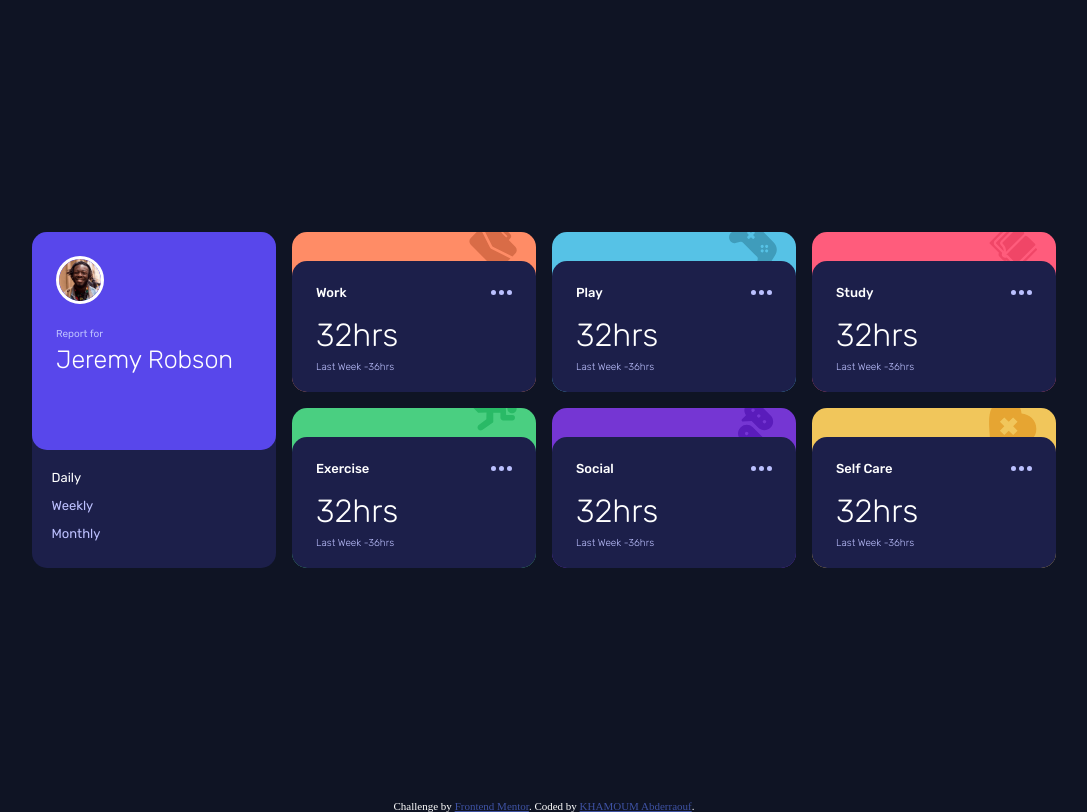
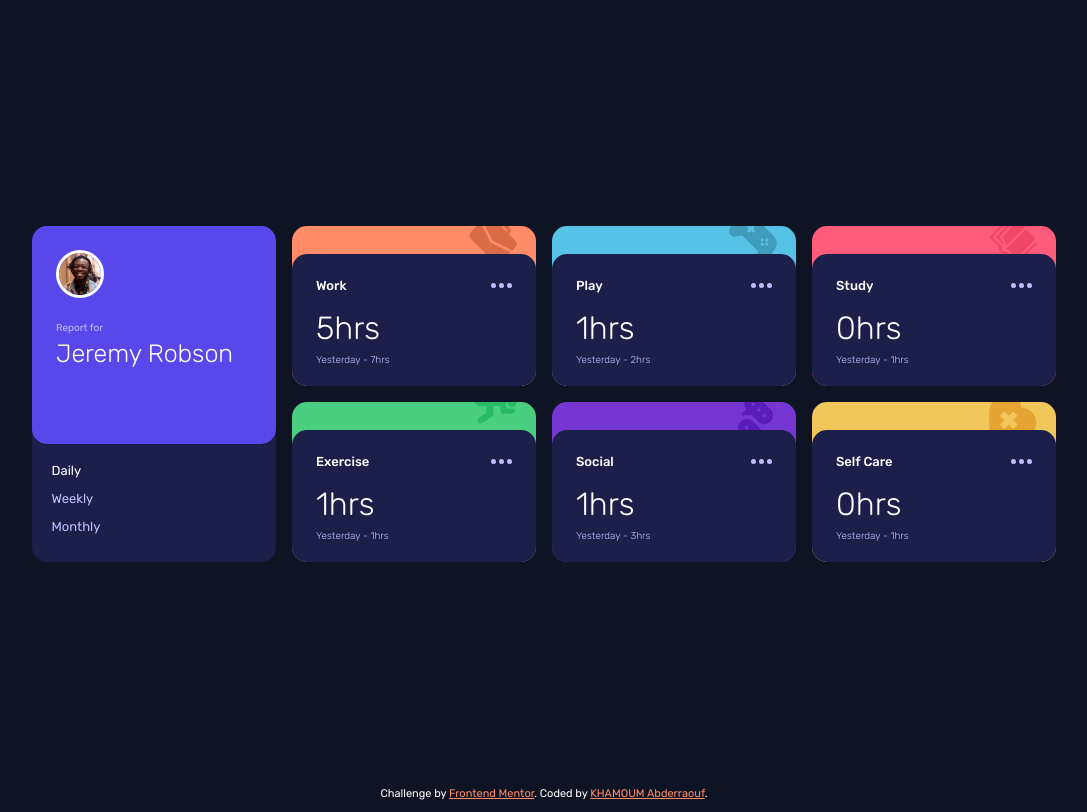
Before and after one commit to Abderaouf16/Frentend_mentor_challenge_9__Time-tracking-dashboard, a plain HTML site: page index.html in a window 1280 px wide. Both pictures are taken after a click on the label "Daily". Shown: the whole page, without its empty margins (96-1183 px from the left). Drawn offline with Linux system fonts and the light colour scheme.

Commit message:
challenge finished

```diff
--- a/app.js
+++ b/app.js
@@ -0,0 +1,148 @@
+const daily = document.getElementById("daily");
+const weekly = document.getElementById("Weekly");
+const monthly = document.getElementById("Monthly");
+
+const workPeriod = document.getElementById("work-period");
+const playPeriod = document.getElementById("play-period");
+const studyPeriod = document.getElementById("study-period");
+const exercisePeriod = document.getElementById("exercise-period");
+const socialPeriod = document.getElementById("social-period");
+const selfCarePeriod = document.getElementById("selfeCare-period");
+
+const work_PreviousPeriod = document.getElementById("work-previous-period");
+const play_PreviousPeriod = document.getElementById("play-previous-period");
+const study_PreviousPeriod = document.getElementById("study-previous-period");
+const exercise_PreviousPeriod = document.getElementById("exercise-previous-period"
+);
+const social_PreviousPeriod = document.getElementById("social-previous-period");
+const selfCare_PreviousPeriod = document.getElementById("selfCare-previous-period"
+);
+
+
+const periodFilter = document.querySelectorAll(".period-filter");
+const previousTitleElments= document.querySelectorAll('.previous-title')
+
+
+fetch("data.json")
+  .then((response) => response.json())
+  .then((data) => {
+    console.log(data);
+
+    periodFilter.forEach((element) => {
+      element.addEventListener("click", function () {
+        const selected = document.querySelector('input[name="period"]:checked');
+
+
+        if (selected.value == 1) {
+
+            previousTitleElments.forEach((previousTitle)=>{
+                previousTitle.textContent = 'Yesterday - '
+            })
+
+
+
+          workPeriod.textContent = data[0].timeframes.daily.current;
+          work_PreviousPeriod.textContent = data[0].timeframes.daily.previous;
+
+          playPeriod.textContent = data[1].timeframes.daily.current;
+          play_PreviousPeriod.textContent = data[1].timeframes.daily.previous;
+
+          studyPeriod.textContent = data[2].timeframes.daily.current;
+          study_PreviousPeriod.textContent = data[2].timeframes.daily.previous;
+
+          exercisePeriod.textContent = data[3].timeframes.daily.current;
+          exercise_PreviousPeriod.textContent =
+            data[3].timeframes.daily.previous;
+
+          socialPeriod.textContent = data[4].timeframes.daily.current;
+          social_PreviousPeriod.textContent = data[4].timeframes.daily.previous;
+
+          selfCarePeriod.textContent = data[5].timeframes.daily.current;
+          selfCare_PreviousPeriod.textContent =
+            data[5].timeframes.daily.previous;
+        } else if (selected.value == 2) {
+
+            previousTitleElments.forEach((previousTitle)=>{
+                previousTitle.textContent = 'Last Week - '
+            })
+
+          workPeriod.textContent = data[0].timeframes.weekly.current;
+          work_PreviousPeriod.textContent = data[0].timeframes.weekly.previous;
+
+          playPeriod.textContent = data[1].timeframes.weekly.current;
+          play_PreviousPeriod.textContent = data[1].timeframes.weekly.previous;
+
+          studyPeriod.textContent = data[2].timeframes.weekly.current;
+          study_PreviousPeriod.textContent = data[2].timeframes.weekly.previous;
+
+          exercisePeriod.textContent = data[3].timeframes.weekly.current;
+          exercise_PreviousPeriod.textContent =
+            data[3].timeframes.weekly.previous;
+
+          socialPeriod.textContent = data[4].timeframes.weekly.current;
+          social_PreviousPeriod.textContent =
+            data[4].timeframes.weekly.previous;
+
+          selfCarePeriod.textContent = data[5].timeframes.weekly.current;
+          selfCare_PreviousPeriod.textContent =
+            data[5].timeframes.weekly.previous;
+        } else if (selected.value == 3) {
+
+            previousTitleElments.forEach((previousTitle)=>{
+                previousTitle.textContent = 'Last Month - '
+            })
+
+
+          workPeriod.textContent = data[0].timeframes.monthly.current;
+          work_PreviousPeriod.textContent = data[0].timeframes.monthly.previous;
+
+          playPeriod.textContent = data[1].timeframes.monthly.current;
+          play_PreviousPeriod.textContent = data[1].timeframes.monthly.previous;
+
+          studyPeriod.textContent = data[2].timeframes.monthly.current;
+          study_PreviousPeriod.textContent =
+            data[2].timeframes.monthly.previous;
+
+          exercisePeriod.textContent = data[3].timeframes.monthly.current;
+          exercise_PreviousPeriod.textContent =
+            data[3].timeframes.monthly.previous;
+
+          socialPeriod.textContent = data[4].timeframes.monthly.current;
+          social_PreviousPeriod.textContent =
+            data[4].timeframes.monthly.previous;
+
+          selfCarePeriod.textContent = data[5].timeframes.monthly.current;
+          selfCare_PreviousPeriod.textContent =
+            data[5].timeframes.monthly.previous;
+        }
+      });
+    });
+
+    previousTitleElments.forEach((previousTitle)=>{
+        previousTitle.textContent = 'Yesterday - '
+    })
+
+    workPeriod.textContent = data[0].timeframes.daily.current;
+    work_PreviousPeriod.textContent = data[0].timeframes.daily.previous;
+
+    playPeriod.textContent = data[1].timeframes.daily.current;
+    play_PreviousPeriod.textContent = data[1].timeframes.daily.previous;
+
+    studyPeriod.textContent = data[2].timeframes.daily.current;
+    study_PreviousPeriod.textContent = data[2].timeframes.daily.previous;
+
+    exercisePeriod.textContent = data[3].timeframes.daily.current;
+    exercise_PreviousPeriod.textContent =
+      data[3].timeframes.daily.previous;
+
+    socialPeriod.textContent = data[4].timeframes.daily.current;
+    social_PreviousPeriod.textContent = data[4].timeframes.daily.previous;
+
+    selfCarePeriod.textContent = data[5].timeframes.daily.current;
+    selfCare_PreviousPeriod.textContent =
+      data[5].timeframes.daily.previous;
+  })
+
+  .catch((error) => {
+    console.error("Error fetching JSON:", error);
+  });
--- a/index.html
+++ b/index.html
@@ -18,7 +18,7 @@
     }
 
     .attribution a {
-      color: hsl(228, 45%, 44%);
+      color: hsl(15, 100%, 70%);
     }
   </style>
 </head>
@@ -38,13 +38,13 @@
         <div class="time-filter">
 
 
-          <input type="radio" id="daily" value="1" name="period">
+          <input class="period-filter" type="radio" id="daily" value="1" name="period" checked>
           <label for="daily">Daily</label>
 
-          <input type="radio" id="Weekly" value="2" name="period">
+          <input class="period-filter" type="radio" id="Weekly" value="2" name="period">
           <label for="Weekly">Weekly</label>
 
-          <input type="radio" id="Monthly" value="3" name="period">
+          <input class="period-filter" type="radio" id="Monthly" value="3" name="period">
           <label for="Monthly">Monthly</label>
         </div>
       </div>
@@ -58,8 +58,8 @@
             <img src="./images/icon-ellipsis.svg" alt="">
           </div>
           <div class="card-details-info">
-            <p>32hrs</p>
-            <p id="previous-container"> <span>Last Week -</span><span>36</span><span>hrs</span></p>
+            <p><span id="work-period"></span><span>hrs</span></p>
+            <p id="period-container"> <span class="previous-title"></span><span id="work-previous-period">36</span><span>hrs</span></p>
 
           </div>
         </div>
@@ -74,8 +74,8 @@
             <img src="./images/icon-ellipsis.svg" alt="">
           </div>
           <div class="card-details-info">
-            <p>32hrs</p>
-            <p id="previous-container"> <span>Last Week -</span><span>36</span><span>hrs</span></p>
+            <p><span id="play-period"></span><span>hrs</span></p>
+            <p id="period-container"> <span class="previous-title"></span><span id="play-previous-period">36</span><span>hrs</span></p>
 
           </div>
         </div>
@@ -91,8 +91,8 @@
             <img src="./images/icon-ellipsis.svg" alt="">
           </div>
           <div class="card-details-info">
-            <p>32hrs</p>
-            <p id="previous-container"> <span>Last Week -</span><span>36</span><span>hrs</span></p>
+            <p><span id="study-period"></span><span>hrs</span></p>
+            <p id="period-container"> <span class="previous-title" ></span><span id="study-previous-period">36</span><span>hrs</span></p>
 
           </div>
         </div>
@@ -108,8 +108,8 @@
             <img src="./images/icon-ellipsis.svg" alt="">
           </div>
           <div class="card-details-info">
-            <p>32hrs</p>
-            <p id="previous-container"> <span>Last Week -</span><span>36</span><span>hrs</span></p>
+            <p><span id="exercise-period"></span><span>hrs</span></p>
+            <p id="period-container"> <span class="previous-title"></span><span id="exercise-previous-period">36</span><span>hrs</span></p>
 
           </div>
         </div>
@@ -125,8 +125,8 @@
             <img src="./images/icon-ellipsis.svg" alt="">
           </div>
           <div class="card-details-info">
-            <p>32hrs</p>
-            <p id="previous-container"> <span>Last Week -</span><span>36</span><span>hrs</span></p>
+            <p><span id="social-period"></span><span>hrs</span></p>
+            <p id="period-container"> <span class="previous-title"></span><span id="social-previous-period">36</span><span>hrs</span></p>
 
           </div>
         </div>
@@ -141,21 +141,22 @@
             <img src="./images/icon-ellipsis.svg" alt="">
           </div>
           <div class="card-details-info">
-            <p>32hrs</p>
-            <p id="previous-container"> <span>Last Week -</span><span>36</span><span>hrs</span></p>
+            <p><span id="selfeCare-period"></span><span>hrs</span></p>
+            <p id="period-container"> <span class="previous-title"></span><span id="selfCare-previous-period">36</span><span>hrs</span></p>
 
           </div>
         </div>
       </div>
     </div>
+    <div class="attribution">
+      Challenge by <a href="https://www.frontendmentor.io?ref=challenge" target="_blank">Frontend Mentor</a>.
+      Coded by <a href="https://www.frontendmentor.io/profile/Abderaouf16">KHAMOUM Abderraouf</a>.
+    </div>
   </main>
 
 
 
-  <div class="attribution">
-    Challenge by <a href="https://www.frontendmentor.io?ref=challenge" target="_blank">Frontend Mentor</a>.
-    Coded by <a href="https://www.frontendmentor.io/profile/Abderaouf16">KHAMOUM Abderraouf</a>.
-  </div>
+
 </body>
 <script src="app.js"></script>
 
--- a/style.css
+++ b/style.css
@@ -29,10 +29,12 @@ body {
 .attribution {
   color: white;
 }
-.attribution a {
-  color: red;
-}
+
 main {
+  display: flex;
+  flex-direction: column;
+  justify-content: center;
+  align-items: center;
   height: auto;
   background-color: var(--col--Very-dark-blue);
   font-family: var(--ff);
@@ -142,6 +144,7 @@ input[type="radio"] {
   flex-direction: column;
   color: white;
   cursor: pointer;
+  transition: 0.3s ease-in-out;
 }
 .card-image-design {
   display: flex;
@@ -177,7 +180,7 @@ input[type="radio"] {
   font-size: 30px;
   font-weight: 300;
 }
-#previous-container {
+#period-container {
   font-size: 15px;
   color: var(--col--Pale-Blue);
   text-align: center;
@@ -186,6 +189,7 @@ input[type="radio"] {
 @media (min-width: 800px) {
   main {
     display: flex;
+    flex-direction: column;
     justify-content: center;
     align-items: center;
     height: 100vh;
@@ -253,7 +257,7 @@ input[type="radio"] {
     font-size: 2em;
     font-weight: 300;
   }
-  #previous-container {
+  #period-container {
     font-size: 10px;
     text-align: start;
     margin-top: 7px;
@@ -277,6 +281,5 @@ input[type="radio"]:checked + label {
 }
 
 .card-infos:hover {
-  transition: 0.3s ease-in-out;
   background-color: hsl(235, 46%, 35%);
 }
```
Also changed, not shown: 2 other files.
